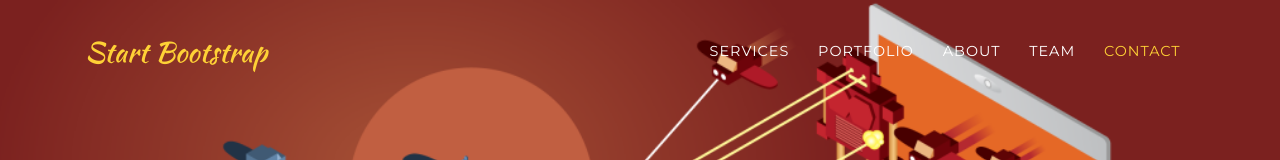
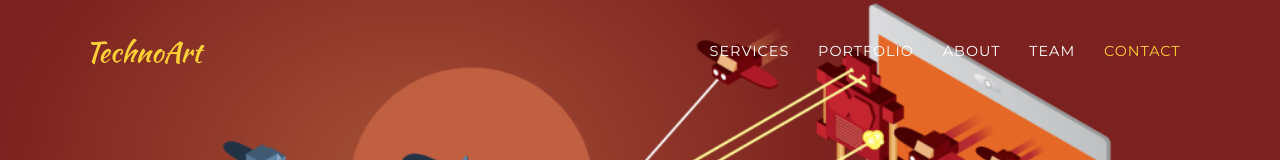
Before and after one commit to portafolioefrainmolano/progrobot, a website with bundled scripts: page index.html in a window 1280 px wide. Shown: the top 160 px of the page. Built offline with nearby package versions, Linux system fonts and the light colour scheme; a web font is replaced by a local one.

Commit message:
Update index.html

```diff
--- a/index.html
+++ b/index.html
@@ -30,7 +30,7 @@
   <!-- Navigation -->
   <nav class="navbar navbar-expand-lg navbar-dark fixed-top" id="mainNav">
     <div class="container">
-      <a class="navbar-brand js-scroll-trigger" href="#page-top">Start Bootstrap</a>
+      <a class="navbar-brand js-scroll-trigger" href="#page-top">TechnoArt</a>
       <button class="navbar-toggler navbar-toggler-right" type="button" data-toggle="collapse" data-target="#navbarResponsive" aria-controls="navbarResponsive" aria-expanded="false" aria-label="Toggle navigation">
         Menu
         <i class="fas fa-bars"></i>
```
